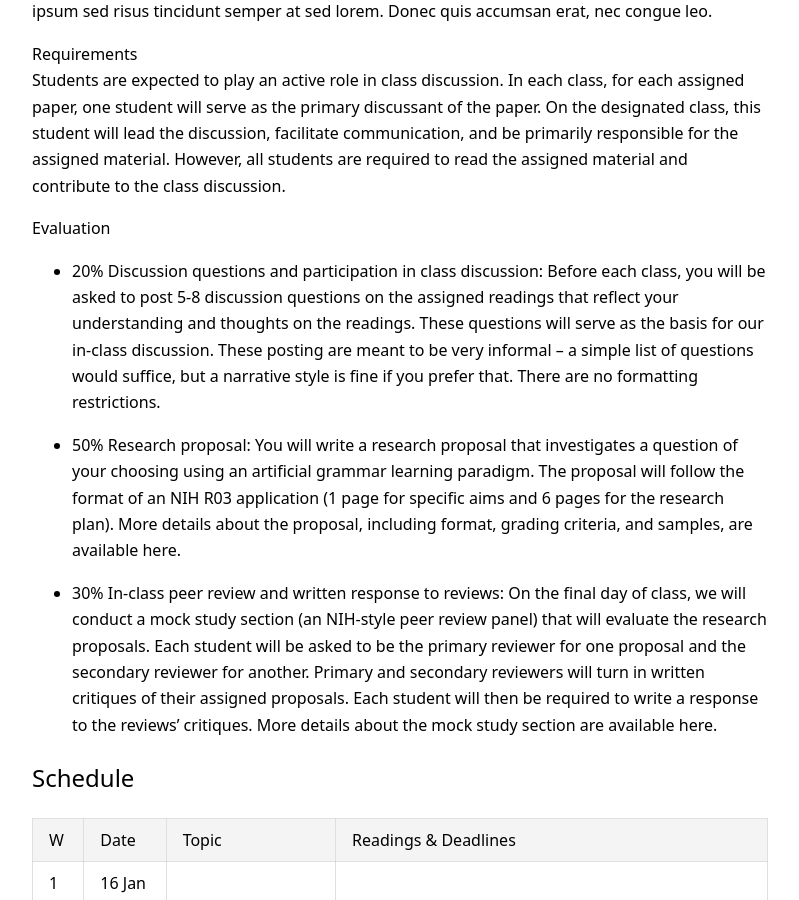
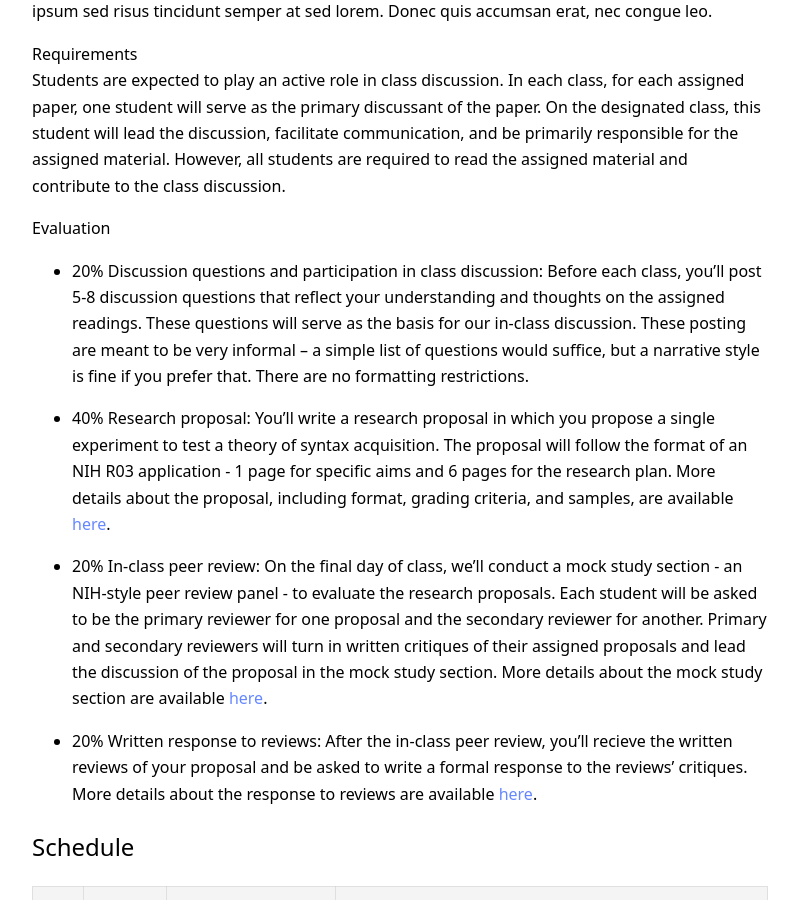
Before and after one commit to kschuler/ling001, a Jekyll site: the page built from index.md, in a window 1280 px wide and 900 px high, scrolled down 571 px. Shown: the whole window, without its empty margins (240-1039 px from the left). Built offline with Jekyll 4.4.1, drawn with Linux system fonts in a browser that asks for light colours.

Commit message:
Update index.md

```diff
--- a/index.md
+++ b/index.md
@@ -20,11 +20,13 @@ Students are expected to play an active role in class discussion. In each class,
 
 **Evaluation**
 
-* **20% Discussion questions and participation in class discussion**: Before each class, you will be asked to post 5-8 discussion questions on the assigned readings that reflect your understanding and thoughts on the readings.  These questions will serve as the basis for our in-class discussion.  These posting are meant to be very informal – a simple list of questions would suffice, but a narrative style is fine if you prefer that.  There are no formatting restrictions.
+* **20% Discussion questions and participation in class discussion**: Before each class, you'll post 5-8 discussion questions that reflect your understanding and thoughts on the assigned readings.  These questions will serve as the basis for our in-class discussion.  These posting are meant to be very informal – a simple list of questions would suffice, but a narrative style is fine if you prefer that.  There are no formatting restrictions.
 
-* **50% Research proposal**: You will write a research proposal that investigates a question of your choosing using an artificial grammar learning paradigm.  The proposal will follow the format of an NIH R03 application (1 page for specific aims and 6 pages for the research plan).  More details about the proposal, including format, grading criteria, and samples, are available here.
+* **40% Research proposal**: You'll write a research proposal in which you propose a single experiment to test a theory of syntax acquisition.  The proposal will follow the format of an NIH R03 application - 1 page for specific aims and 6 pages for the research plan.  More details about the proposal, including format, grading criteria, and samples, are available [here](spring2019/research-proposal).
 
-* **30% In-class peer review and written response to reviews**: On the final day of class, we will conduct a mock study section (an NIH-style peer review panel) that will evaluate the research proposals.   Each student will be asked to be the primary reviewer for one proposal and the secondary reviewer for another.  Primary and secondary reviewers will turn in written critiques of their assigned proposals.  Each student will then be required to write a response to the reviews’ critiques. More details about the mock study section are available here.
+* **20% In-class peer review**: On the final day of class, we'll conduct a mock study section - an NIH-style peer review panel - to evaluate the research proposals.   Each student will be asked to be the primary reviewer for one proposal and the secondary reviewer for another.  Primary and secondary reviewers will turn in written critiques of their assigned proposals and lead the discussion of the proposal in the mock study section.  More details about the mock study section are available [here](spring2019/research-proposal#in-class-peer-review).
+
+* **20% Written response to reviews**: After the in-class peer review, you'll recieve the written reviews of your proposal and  be asked to write a formal response to the reviews’ critiques. More details about the response to reviews are available [here](spring2019/research-proposal#written-response-to-reviews).
 
 ## Schedule
 
```
